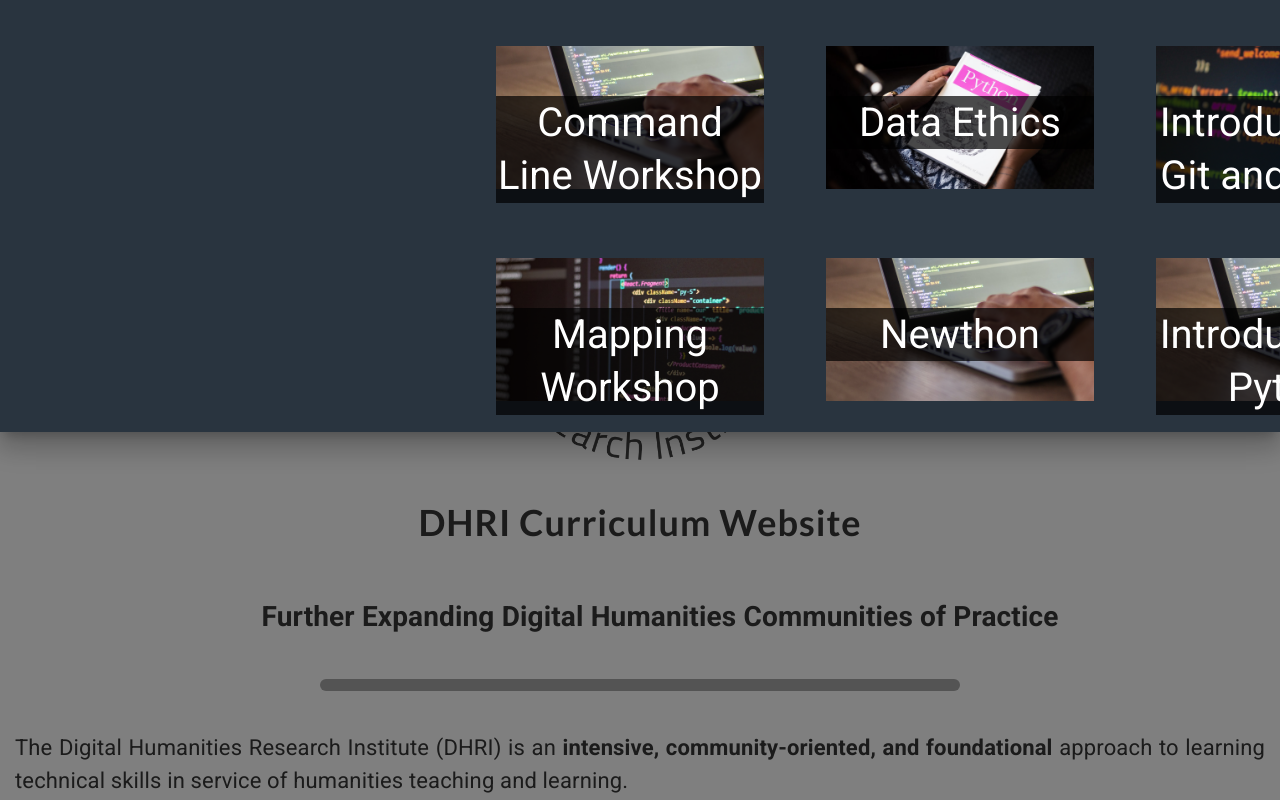
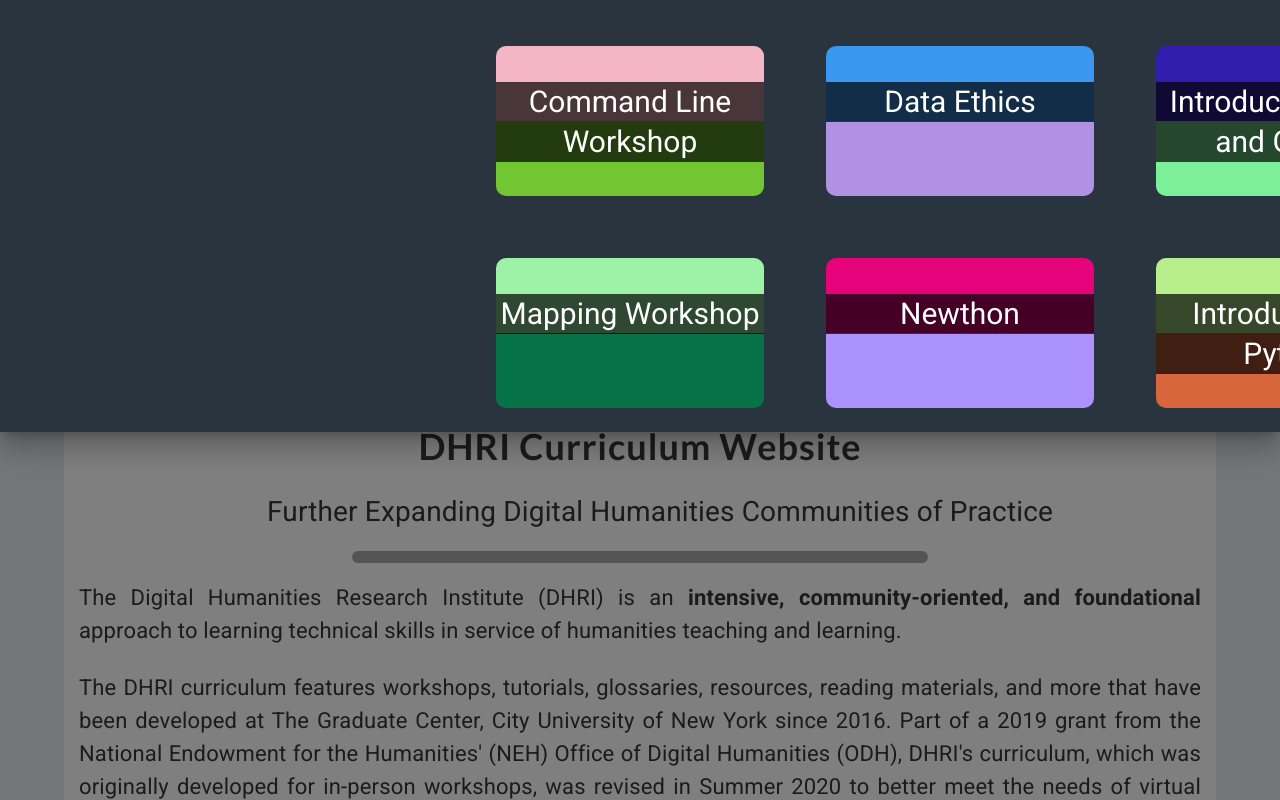
Before and after one commit to DHRI-Curriculum/DHRIFT, a Next.js app: page / in a window 1280 px wide. Both pictures are taken after a click on the link "Workshops". Shown: the top 800 px of the page. Built offline with nearby package versions, Linux system fonts and the light colour scheme.

Commit message:
menu changes

```diff
--- a/components/Drawer.js
+++ b/components/Drawer.js
@@ -19,54 +19,34 @@
   color: theme.palette.text.secondary,
 }));
 
-const BootstrapButton = styled(Button)(({ theme }) => ({
-  ...theme.typography.button,
-  padding: theme.spacing(1, 2),
-  margin: theme.spacing(1),
-  color: "green",
-}));
-
-
 export default function TemporaryDrawer({ files, category, onClick, onClose, open }) {
 
   const filesList = files.map((file, index) => {
     const color1 = randomColor({
-      luminosity: 'light',
+      // luminosity: 'light',
       count: 1,
     })[0]
     const color2 = randomColor({
-      luminosity: 'light',
+      // luminosity: 'dark',
       count: 1,
     })[0]
-    // render color as image
-    const renderColor = (color) => {
-      return `<svg width="100" height="100" style="background-color: ${color}"></svg>`
-    }
+
     const style = {
-      background: `${color1}`,
-      height: "140px",
+      // background: `${color1}`,
+      background: 'linear-gradient(to bottom, ' + color1 + ' 0%, ' + color1 + ' 50%, ' + color2 + ' 50%, ' + color2 + ' 100%)',
+      minHeight: "140px",
       width: "100%",
+      borderRadius: "10px 10px 10px 10px",
     }
     return (
 
       <Link href={`/${category}/${file.slug}`} passHref key={file.slug + index}>
         <CardContent className='drawer-over'>
-          {file.cover_image ?
-            <CardMedia
-              className='card-media'
-              title={file.title}
-              >
-                <Image
-                  src={file.cover_image}
-                  height={160}
-                  width={300}
-                />
-            </CardMedia>
-               :
-            <div className='card-media' style={style}>
-              <div className='workshop-color' dangerouslySetInnerHTML={{ __html: renderColor(color1) }} />
-            </div>
-          }
+          <div className='card-media' style={style}>
+            <div className='workshop-color'
+
+            />
+          </div>
           <div className='drawer-over'>
             <Typography gutterBottom variant="h5" component="h2" className='overlay drawer-overlay'>
               {file.title}
@@ -104,6 +84,7 @@
         className='paperWorkshops'>
         <Grid item md={3}
           className='paperGrid'
+
         >
           {filesList}
         </Grid>
@@ -116,7 +97,6 @@
   return (
     // icon and button to open top drawer
     <React.Fragment>
-
       <a onClick={toggleDrawer('top', true)} className='drawer-click'>
         {category.charAt(0).toUpperCase() + category.slice(1)}
       </a>
--- a/pages/_app.js
+++ b/pages/_app.js
@@ -1,4 +1,5 @@
 import Header from '../components/Header'
+import '../styles/reset.css'
 import '../styles/globals.css'
 import '../node_modules/highlight.js/styles/obsidian.css'
 import React, { useEffect, useState } from 'react'
--- a/styles/globals.css
+++ b/styles/globals.css
@@ -1,5 +1,5 @@
 /* css for site */
-
+@import "https://cdn.jsdelivr.net/npm/bulma@0.9.3/css/bulma.min.css";
 @import "https://fonts.googleapis.com/css?family=Roboto:300,400,500,700";
 @import 'https://fonts.googleapis.com/css?family=Lato:400,700';
 
@@ -28,9 +28,9 @@
   font-size: 19px;
 }
 
-#__next ul {
-  list-style: none;
- }
+ul {
+  padding-bottom: 10px;
+}
 
 a {
   text-decoration: none;
@@ -323,6 +323,7 @@
   gap: 30px;
   margin-top: 30px;
   width: 100%;
+
 }
 
 .workshops {
@@ -359,7 +360,8 @@
 }
 
 .drawer-overlay {
-  top: -100px;
+  top: -114px;
+  font-size: 30px;
 }
 
 .frontpage-card {
@@ -368,7 +370,6 @@
   margin-bottom: 40px;
   background-color: var(--background-page) !important;
   color: var(--foreground) !important;
-  /* box-shadow: 5px 5px var(--background); */
   border: 1px solid #000000;
 }
 
--- /dev/null
+++ b/styles/reset.css
@@ -0,0 +1,48 @@
+/* http://meyerweb.com/eric/tools/css/reset/
+   v2.0 | 20110126
+   License: none (public domain)
+*/
+
+html, body, div, span, applet, object, iframe,
+h1, h2, h3, h4, h5, h6, p, blockquote, pre,
+a, abbr, acronym, address, big, cite, code,
+del, dfn, em, img, ins, kbd, q, s, samp,
+small, strike, strong, sub, sup, tt, var,
+b, u, i, center,
+dl, dt, dd, ol, ul, li,
+fieldset, form, label, legend,
+table, caption, tbody, tfoot, thead, tr, th, td,
+article, aside, canvas, details, embed,
+figure, figcaption, footer, header, hgroup,
+menu, nav, output, ruby, section, summary,
+time, mark, audio, video {
+	margin: 0;
+	padding: 0;
+	border: 0;
+	font-size: 100%;
+	font: inherit;
+	vertical-align: baseline;
+}
+/* HTML5 display-role reset for older browsers */
+article, aside, details, figcaption, figure,
+footer, header, hgroup, menu, nav, section {
+	display: block;
+}
+body {
+	line-height: 1;
+}
+ol, ul {
+	list-style: none;
+}
+blockquote, q {
+	quotes: none;
+}
+blockquote:before, blockquote:after,
+q:before, q:after {
+	content: '';
+	content: none;
+}
+table {
+	border-collapse: collapse;
+	border-spacing: 0;
+}
```
